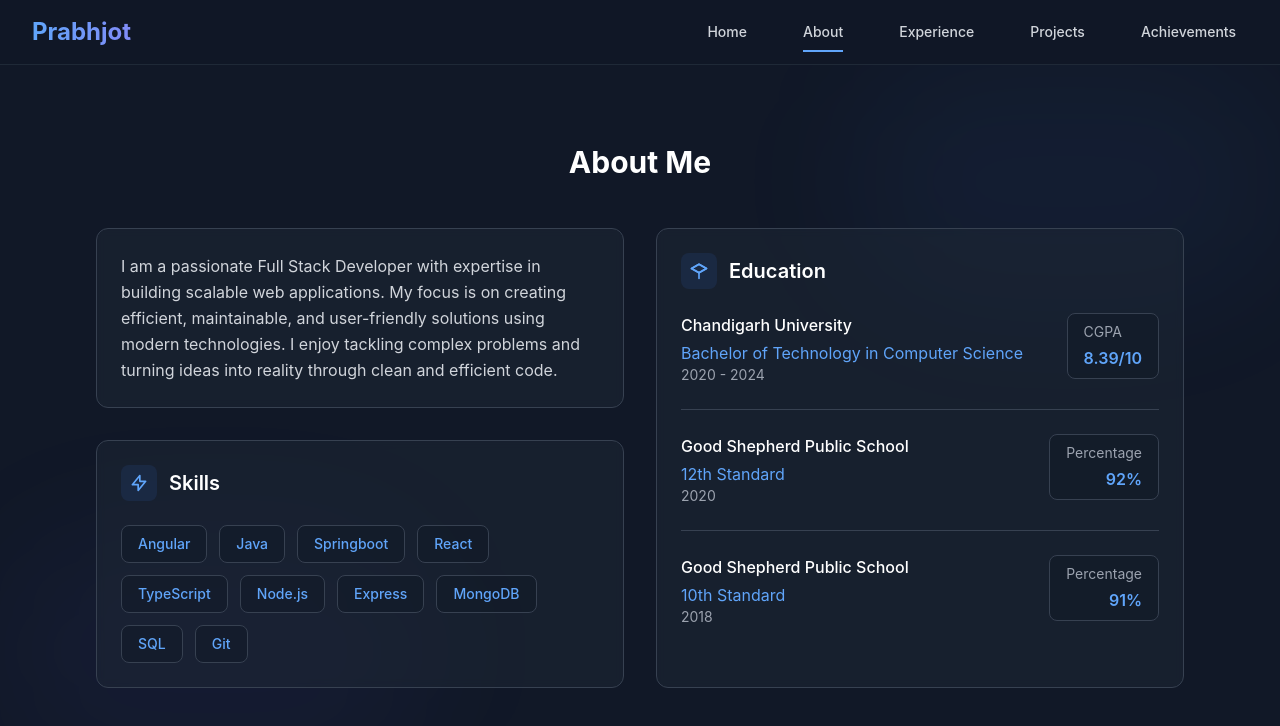
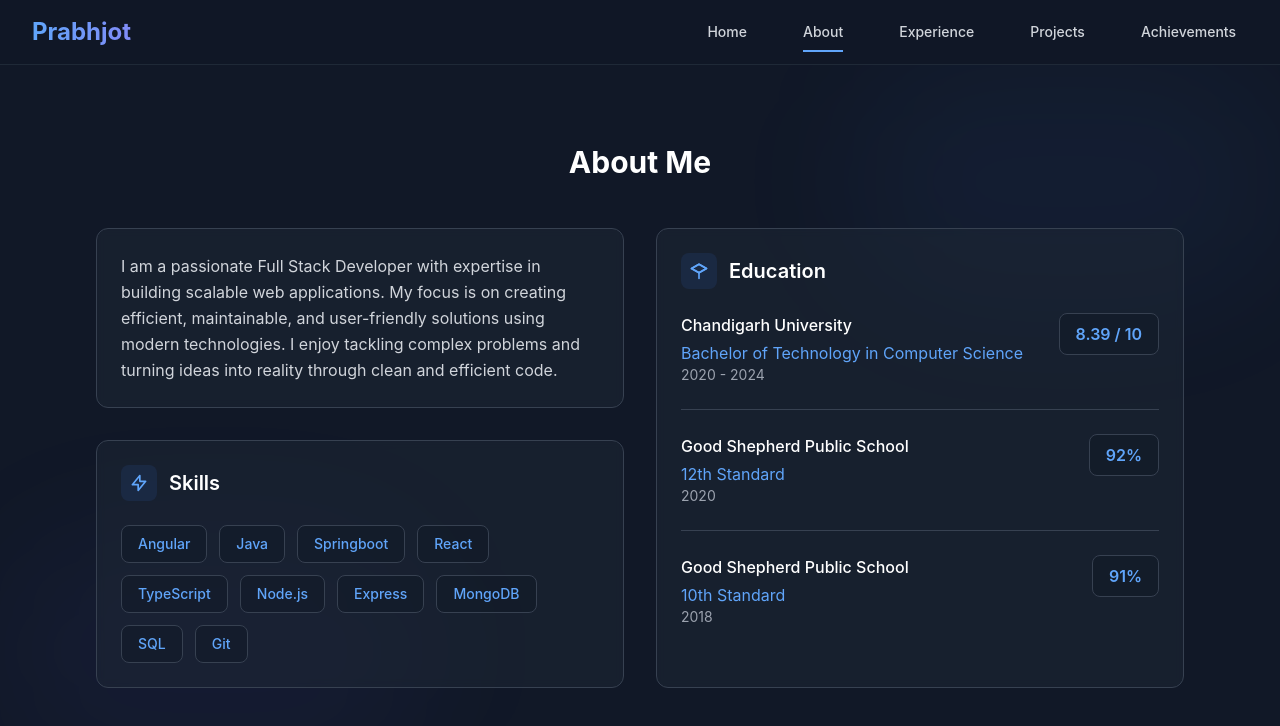
Before and after one commit to prabhxjottsingh/portfolio, a React (Create React App) app: page /portfolio/about in a window 1280 px wide. Shown: the top 726 px of the page. Built offline with nearby package versions, Linux system fonts and the light colour scheme.

Commit message:
fixed the value in education section

```diff
--- a/src/components/About.tsx
+++ b/src/components/About.tsx
@@ -121,9 +121,9 @@
                       <p className="text-gray-400 text-sm">{edu.year}</p>
                     </div>
                     <div className="bg-gray-900/50 px-4 py-2 rounded-lg border border-gray-700">
-                      <p className="text-gray-400 text-sm mb-1">
+                      {/* <p className="text-gray-400 text-sm mb-1">
                         {edu.score.label}
-                      </p>
+                      </p> */}
                       <p className="text-blue-400 font-semibold text-right">
                         {edu.score.value}
                       </p>
--- a/src/data/education.ts
+++ b/src/data/education.ts
@@ -3,7 +3,7 @@
         school: "Chandigarh University",
         degree: "Bachelor of Technology in Computer Science",
         year: "2020 - 2024",
-        score: { label: "CGPA", value: "8.39/10" },
+        score: { label: "CGPA", value: "8.39 / 10" },
     },
     {
         school: "Good Shepherd Public School",
```
